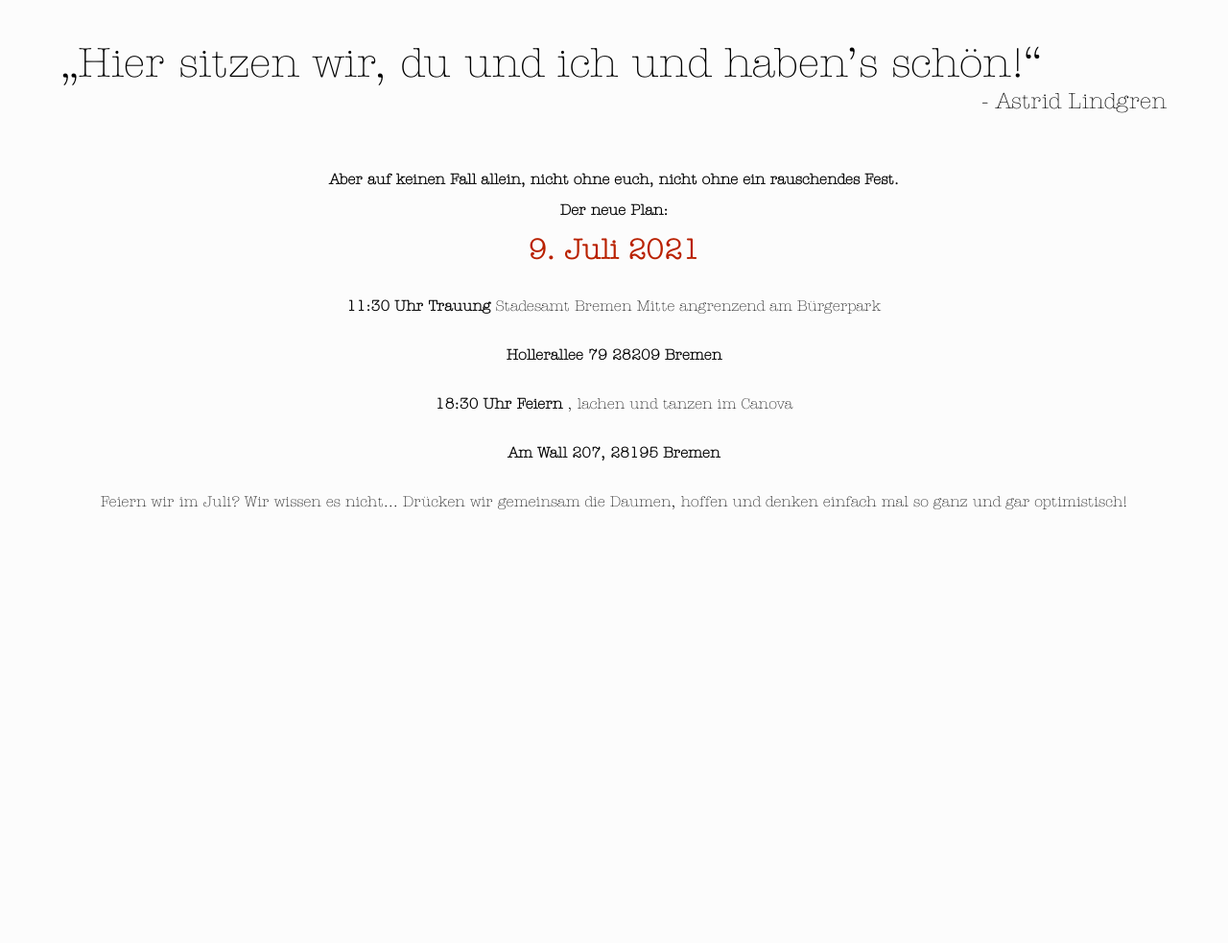
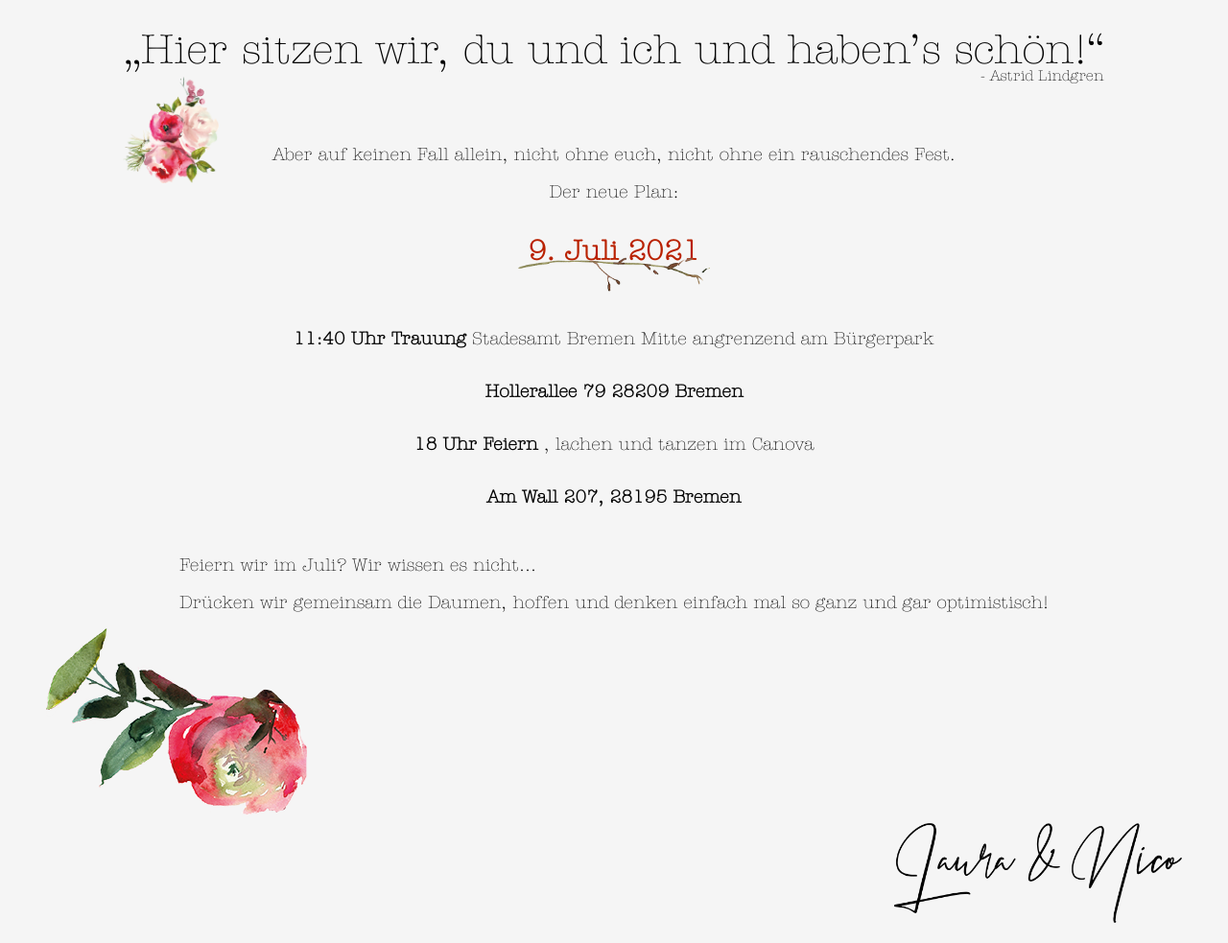
Before and after one commit to mcbernie/wedding, a PHP site: page / in a window 1280 px wide. Shown: the whole page at 96% size. Before the commit the page ends 531 px from the top, so only its background shows below. Run offline with PHP 8.4, Linux system fonts and the light colour scheme.

Commit message:
new images better style

```diff
--- a/index.html
+++ b/index.html
@@ -18,6 +18,9 @@
                     - Astrid Lindgren
                 </span>
             </h1>
+            <div class="top-left-image">
+                <img src="/static/img/blume_1_small.png">
+            </div>
             <h2>
                 Aber auf keinen Fall allein, nicht ohne euch, nicht ohne ein rauschendes Fest.
             </h2>
@@ -27,16 +30,19 @@
             <div class="time">
                 9. Juli 2021
             </div>
+            <div class="center-image">
+                <img src="/static/img/zweig_small.png">
+            </div>
             <ul>
                 <li>
-                    <span class="head">11:30 Uhr Trauung</span>
+                    <span class="head">11:40 Uhr Trauung</span>
                     Stadesamt Bremen Mitte angrenzend am Bürgerpark
                 </li>
                 <li class="adress">
                     Hollerallee 79 28209 Bremen
                 </li>
                 <li>
-                    <span class="head">18:30 Uhr Feiern</span>
+                    <span class="head">18 Uhr Feiern</span>
                     , lachen und tanzen im Canova
                 </li>
                 <li class="adress">
@@ -45,9 +51,18 @@
             </ul>
 
             <div class="footer">
-                Feiern wir im Juli? Wir wissen es nicht...
-
-                Drücken wir gemeinsam die Daumen, hoffen und denken einfach mal so ganz und gar optimistisch!
+                <div>
+                    Feiern wir im Juli? Wir wissen es nicht...
+                </div>
+                <div>
+                    Drücken wir gemeinsam die Daumen, hoffen und denken einfach mal so ganz und gar optimistisch!
+                </div>
+            </div>
+            <div class="bottom-right-image">
+                <img src="/static/img/blume_2_small.png">
+            </div>
+            <div class="unterschrift">
+                <img src="/static/img/unterschrift.png">
             </div>
         </div>
 
--- a/static/css/style.css
+++ b/static/css/style.css
@@ -11,39 +11,87 @@
 
 body {
     /*background-image: url("/static/img/background.png");*/
-    background-color: #fcfcfc;
+    background-color: #f5f5f5;
     font-family: "ITC American Typewriter";
+}
+.content > .top-left-image {
+    position: absolute;
+    left: 10%;
+    top: 10%;
+}
+.content > .top-left-image > img {
+    position: relative;
+    width: 100px;
+}
+.content > .center-image {
+    margin:auto;
+    width: fit-content;
+}
+.content > .center-image > img {
+    width: 200px;
+    margin-top: -2rem;
+    z-index: 1;
 }
 .content {
     width: fit-content;
     margin: auto;
+    padding-top: 1rem;
     padding-bottom: 0.5rem;
+    padding-left: 2.5rem;
+    padding-right: 2.5rem;
     overflow: auto;
     align: center;
+    font-size: 1.2rem;
 }
 .content > h1 {
+    margin: auto;
+    width: fit-content;
     font-size: 2.8rem;
-    padding-left: 3.5rem;
-    padding-right: 3.5rem;
     font-weight: lighter;
     padding-bottom: 3.5rem;
+    text-align: center;
 }
 .content > h1 > .author {
-    font-size: 1.5rem;
+    font-size: 1.0rem;
     float: right;
     text-align: right;
+    margin-top: -0.5rem;
+}
+.content > h1:last-child {
+    padding-bottom: 0;
+}
+@media only screen and (max-width: 768px) {
+    .content {
+        padding-left: 1rem;
+        padding-right: 1rem;
+    }
+    .content > h1 {
+        font-size: 1.8rem;
+    }
+    .content > h1 > .author {
+        font-size: 1.0rem;
+        padding-right: 0;
+    }
+    .content > .top-left-image {
+        position:relative;
+        margin: auto;
+    }
 }
 
 .content > h2 {
-    font-size: 1.0rem;
+    font-size: 1.2rem;
+    font-weight: normal;
     text-align: center;
 }
 
 .content > div.time {
     color: #B92100;
     font-weight: 900;
+    text-align: center;
     font-size: 1.9rem;
-    text-align: center;
+    padding-top: 1rem;
+    padding-bottom: 0.5rem;
+    z-index: 2;
 }
 
 
@@ -53,7 +101,7 @@ body {
     text-align:center;
     margin:0 auto;
     padding: 0;
-    padding-bottom: 2.0rem;
+    padding-bottom: 3.0rem;
 }
 
 .content > ul > li {
@@ -72,5 +120,17 @@ li.adress {
 }
 
 .content > .footer {
-    text-align: center;
+    margin: auto;
+    width: fit-content;
 }
+
+.content > .footer > div {
+    padding-bottom: 1rem;
+}
+
+.content > .unterschrift {
+    float: right;
+}
+.content > .unterschrift > img {
+    width: 300px;
+}
```
Also changed, not shown: static/img/blume_1_small.png (added), static/img/blume_2_small.png (added), static/img/zweig_small.png (added).
